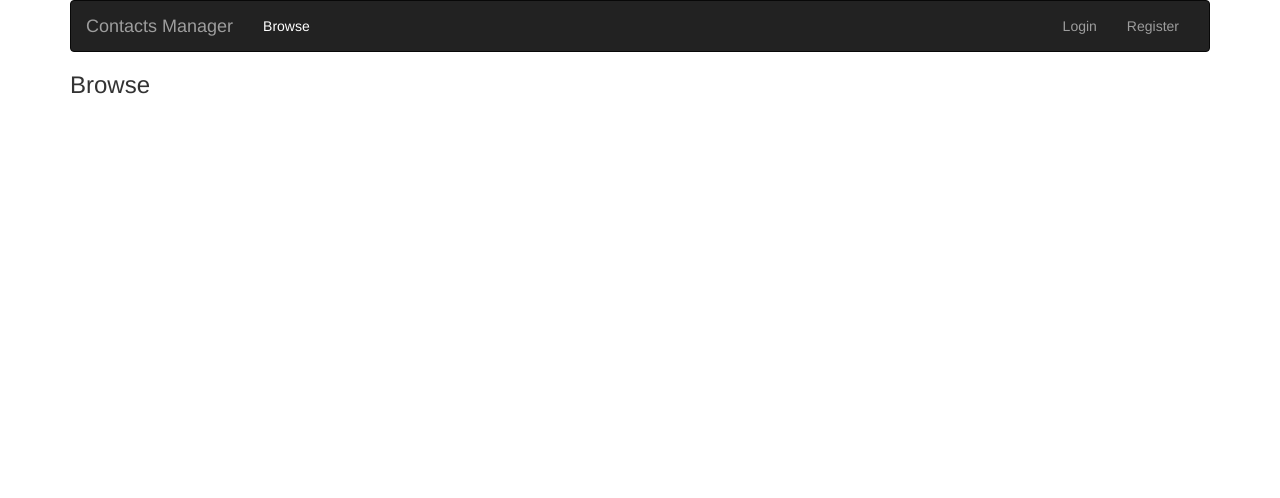
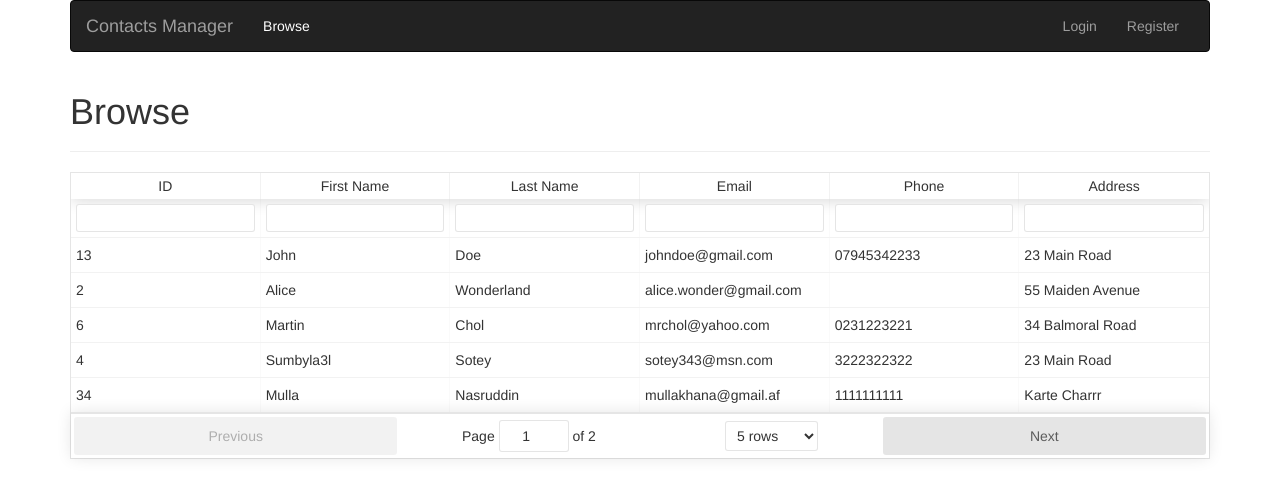
Before and after one commit to NasirA1/MyJS, a React (Create React App) app in the folder react-contacts-2/contacts-client/: page / in a window 1280 px wide. Both pictures are taken after a click on the button "Browse". Shown: the top 498 px of the page. Built offline with nearby package versions, Linux system fonts and the light colour scheme.

Commit message:
added react-table

```diff
--- a/react-contacts-2/contacts-client/package.json
+++ b/react-contacts-2/contacts-client/package.json
@@ -8,7 +8,8 @@
     "react-bootstrap": "^0.31.5",
     "react-dom": "^16.0.0",
     "react-router-dom": "^4.2.2",
-    "react-scripts": "1.0.17"
+    "react-scripts": "1.0.17",
+    "react-table": "^6.7.4"
   },
   "scripts": {
     "start": "react-scripts start",
--- a/react-contacts-2/contacts-client/public/index.html
+++ b/react-contacts-2/contacts-client/public/index.html
@@ -7,7 +7,7 @@
     <link rel="manifest" href="%PUBLIC_URL%/manifest.json">
     <link rel="shortcut icon" href="%PUBLIC_URL%/favicon.ico">
     <link rel="stylesheet" href="https://maxcdn.bootstrapcdn.com/bootstrap/latest/css/bootstrap.min.css">
-    <title>React App</title>
+    <title>Contacts Manager</title>
   </head>
   <body>
     <noscript>
--- a/react-contacts-2/contacts-client/src/App.js
+++ b/react-contacts-2/contacts-client/src/App.js
@@ -1,6 +1,9 @@
 import React, { Component } from 'react';
 import { Route, Link, NavLink, withRouter } from 'react-router-dom';
-import {Nav, Navbar, NavItem, Jumbotron, Button} from 'react-bootstrap';
+import ReactTable from 'react-table';
+import 'react-table/react-table.css';
+import { Nav, Navbar, NavItem, Jumbotron, Button, PageHeader,
+         Table } from 'react-bootstrap';
 
 
 class Home extends Component {
@@ -8,11 +11,11 @@ class Home extends Component {
     return (
       <div>
       <Jumbotron>
-         <h1>Hello, world!</h1>
-         <p>This is a simple hero unit, a simple jumbotron-style component for calling extra attention to featured content or information.</p>
-         <p><Button bsStyle="primary">Learn more</Button></p>
+         <h1>Welcome!</h1>
+         <p>Contacts Manager is a simple web application for managing contacts.</p>
+         <p><Link to="/browse"><Button bsStyle="primary">Browse Records</Button></Link></p>
        </Jumbotron>
-      <h3>Home</h3>
+     {/*<PageHeader>Home</PageHeader>*/}
       </div>
     );
   }
@@ -21,8 +24,75 @@ class Home extends Component {
 
 class Browse extends Component {
   render() {
+    const columns = [
+      {Header: 'ID', accessor: 'id', Cell: props => <span className='number'>{props.value}</span>},
+      {Header: 'First Name', accessor: 'firstName'},
+      {Header: 'Last Name', accessor: 'lastName'},
+      {Header: 'Email', accessor: 'email'},
+      {Header: 'Phone', accessor: 'phone'},
+      {Header: 'Address', accessor: 'address'}
+    ];
+    const data = [
+      {
+        id: '13',
+        firstName: 'John',
+        lastName: 'Doe',
+        email: 'johndoe@gmail.com',
+        phone: '07945342233',
+        address: '23 Main Road'
+      },
+      {
+        id: '2',
+        firstName: 'Alice',
+        lastName: 'Wonderland',
+        email: 'alice.wonder@gmail.com',
+        phone: '',
+        address: '55 Maiden Avenue'
+      },
+      {
+        id: '6',
+        firstName: 'Martin',
+        lastName: 'Chol',
+        email: 'mrchol@yahoo.com',
+        phone: '0231223221',
+        address: '34 Balmoral Road'
+      },
+      {
+        id: '4',
+        firstName: 'Sumbyla3l',
+        lastName: 'Sotey',
+        email: 'sotey343@msn.com',
+        phone: '3222322322',
+        address: '23 Main Road'
+      },
+      {
+        id: '34',
+        firstName: 'Mulla',
+        lastName: 'Nasruddin',
+        email: 'mullakhana@gmail.af',
+        phone: '1111111111',
+        address: 'Karte Charrr'
+      },
+      {
+        id: '12',
+        firstName: 'Andrew',
+        lastName: 'Cole',
+        email: 'coleandrewww@mail.com',
+        phone: '55334343343',
+        address: 'Shshshshshsss'
+      }
+    ];
     return (
-      <h3>Browse</h3>
+      <div class="content">
+        <PageHeader>Browse</PageHeader>
+        <ReactTable
+          data={data} columns={columns}
+          defaultPageSize={5}
+          filterable={true}
+          onFetchData={() => null}
+          responsive
+        />
+      </div>
     );
   }
 }
@@ -31,7 +101,7 @@ class Browse extends Component {
 class Login extends Component {
   render() {
     return (
-      <h3>Login</h3>
+      <PageHeader>Login</PageHeader>
     );
   }
 }
@@ -39,7 +109,7 @@ class Login extends Component {
 class Register extends Component {
   render() {
     return (
-      <h3>Register</h3>
+      <PageHeader>Register</PageHeader>
     );
   }
 }
```
Also changed, not shown: 1 other file (tests, documents, lock files or other folders).
